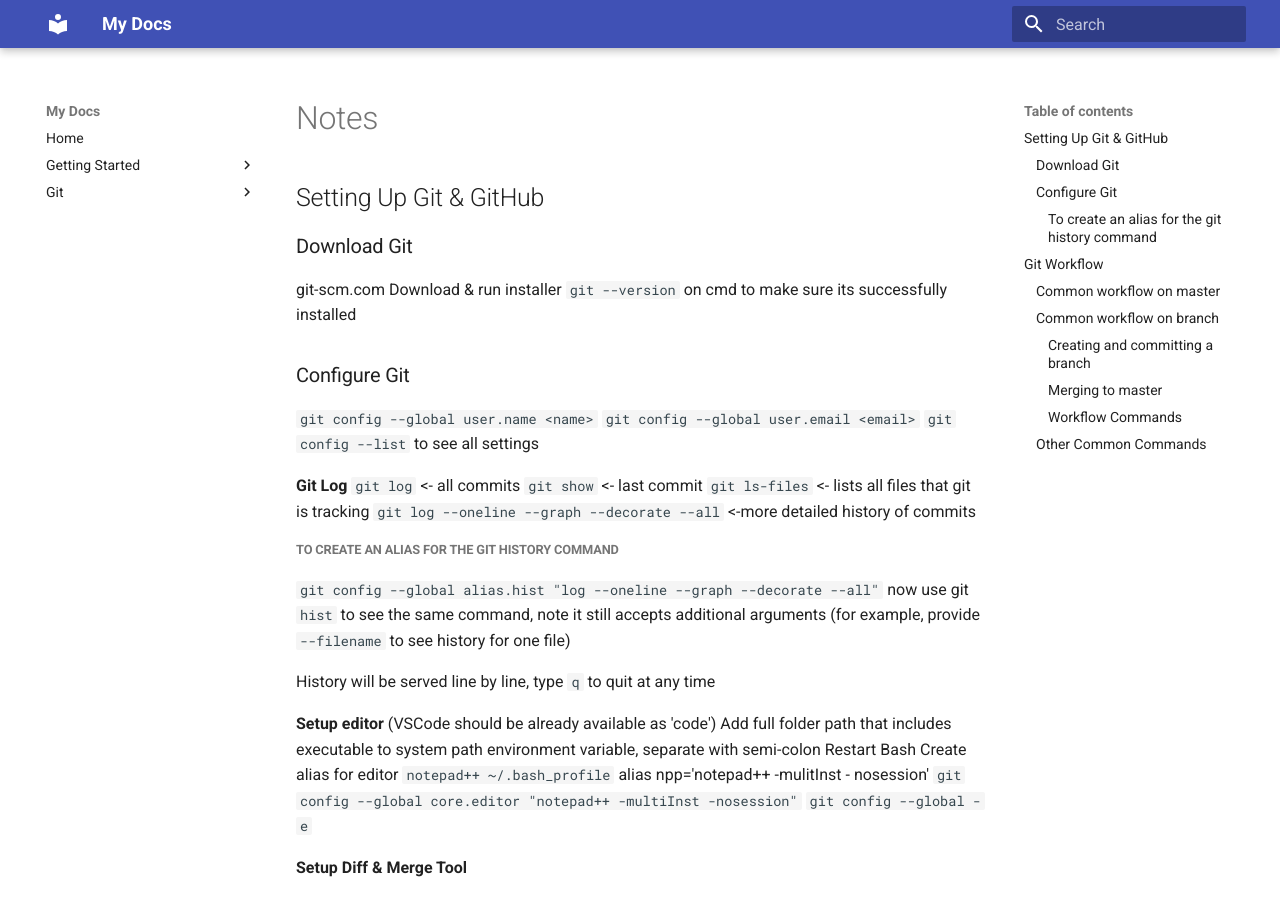
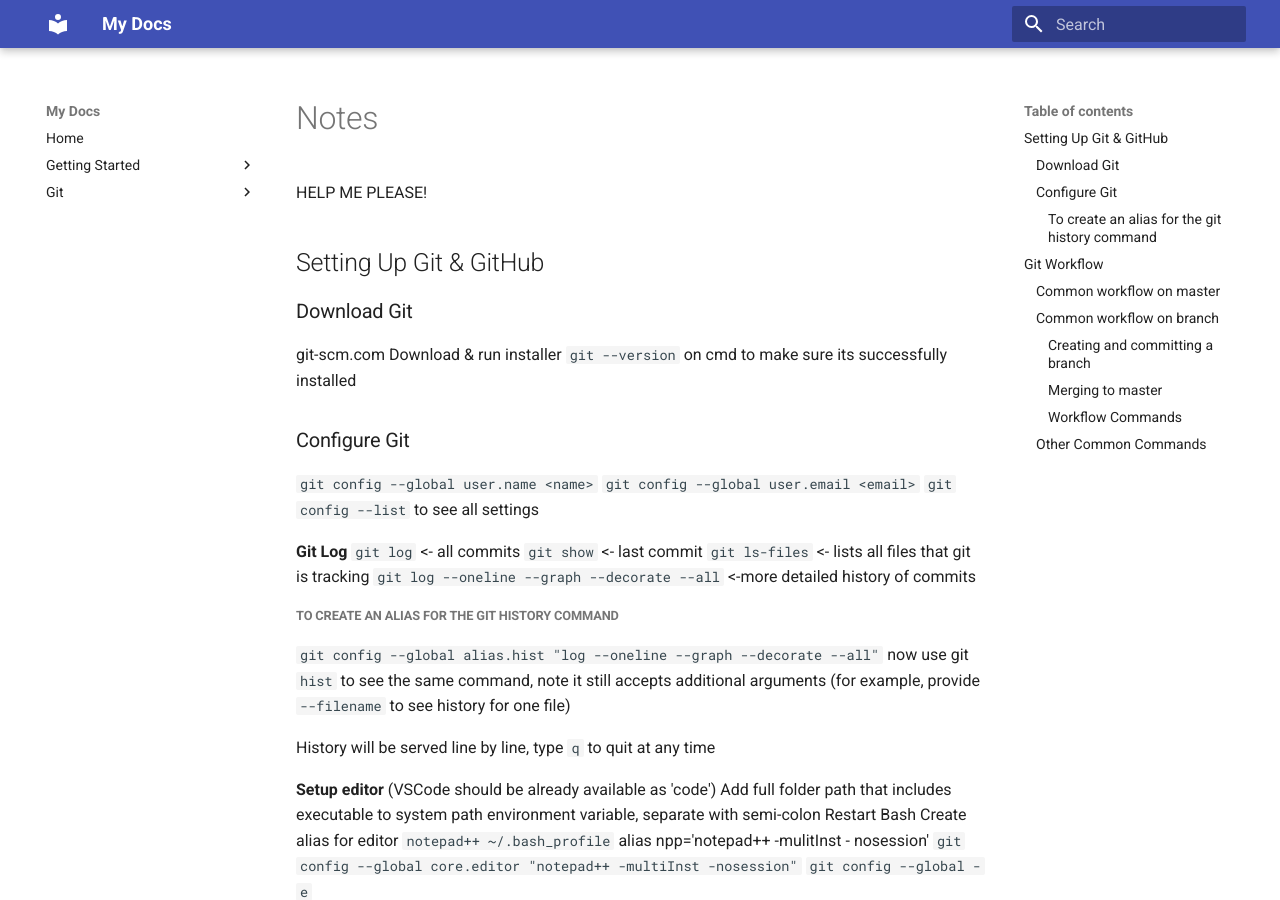
Before and after one commit to eriktuck/ei-dev, an MkDocs documentation site: the page built from docs/git/notes.md, in a window 1280 px wide and 900 px high. Built offline with MkDocs 1.6.1 and Material for MkDocs 9.7.7, drawn with Linux system fonts in a browser that asks for light colours.

Commit message:
Added help me

```diff
--- a/docs/git/notes.md
+++ b/docs/git/notes.md
@@ -1,3 +1,5 @@
+HELP ME PLEASE!
+
 ## Setting Up Git & GitHub
 
 ### Download Git
```
